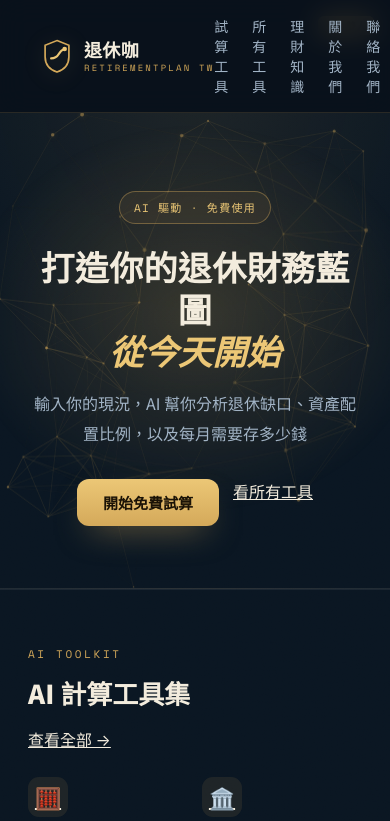
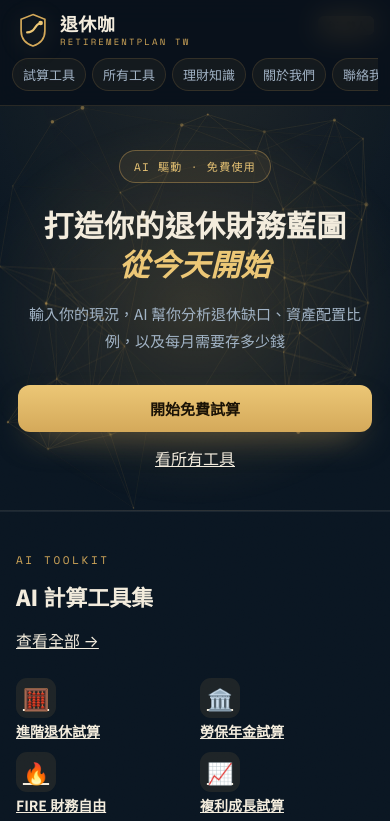
Before and after one commit to kevin806161-stack/retirement-planner, a Next.js app: page / in a window 390 px wide. Shown: the top 821 px of the page. Built offline with nearby package versions, Linux system fonts and the light colour scheme.

Commit message:
Add files via upload

```diff
--- a/pages/index.js
+++ b/pages/index.js
@@ -321,6 +321,15 @@ export default function Home({ articles }) {
 
         @media (max-width: 560px) {
           .home-tools-head, .home-articles-head { flex-direction: column; align-items: flex-start; }
+          .home-tools, .home-articles { padding: 40px 16px; }
+          .home-tools-head h2, .home-articles-head h2 { font-size: 22px; }
+          .home-tools-grid { grid-template-columns: 1fr 1fr; gap: 10px; }
+          .home-articles-grid { grid-template-columns: 1fr; gap: 14px; }
+          .hero-cta { flex-direction: column; align-items: stretch; }
+          .hero-cta .cta-gold, .hero-cta .cta-ghost { justify-content: center; }
+        }
+        @media (max-width: 380px) {
+          .home-tools-grid { grid-template-columns: 1fr; }
         }
       `}</style>
     </>
--- a/styles/globals.css
+++ b/styles/globals.css
@@ -215,3 +215,88 @@ p { color: var(--slate); }
 :global(.subscribe-box .note) { font-size: 11px; color: var(--muted); margin-top: 10px; }
 :global(.subscribe-box .success) { font-size: 15px; color: var(--green); padding: 12px; }
 :global(.subscribe-box .err) { font-size: 12px; color: var(--terra); margin-top: 6px; }
+
+/* =========================================================
+   手機版統一整理（每頁共用；只在窄螢幕生效，不影響桌機）
+   ========================================================= */
+
+/* 平板／窄桌機：導覽稍微收斂 */
+@media (max-width: 820px) {
+  .nav { padding: 14px 20px; }
+  .nav-links { gap: 18px; }
+}
+
+/* 手機：導覽改成「Logo 一行 + 連結橫向可捲」 */
+@media (max-width: 640px) {
+  .nav {
+    flex-direction: column;
+    align-items: stretch;
+    gap: 10px;
+    padding: 12px 16px;
+  }
+  .nav-logo { align-self: flex-start; }
+  .nav-links {
+    gap: 6px;
+    overflow-x: auto;
+    -webkit-overflow-scrolling: touch;
+    scrollbar-width: none;
+    padding-bottom: 2px;
+    margin: 0 -4px;
+  }
+  .nav-links::-webkit-scrollbar { display: none; }
+  .nav-links a {
+    white-space: nowrap;
+    flex: 0 0 auto;
+    font-size: 13px;
+    padding: 6px 10px;
+    border: 1px solid var(--line);
+    border-radius: 999px;
+    background: rgba(212,169,90,.06);
+  }
+  .nav-links .nav-chip { flex: 0 0 auto; }
+
+  /* 首屏 */
+  .hero { padding: 44px 18px 40px; }
+  .hero h1 { font-size: 30px; line-height: 1.3; }
+  .hero-sub { font-size: 15px; }
+
+  /* 各區塊左右留白收斂、標題縮小 */
+  .calc-section, .books { padding: 40px 16px; }
+  .calc-section h2, .books h2 { font-size: 22px; }
+
+  /* 試算器：桌機兩欄 → 手機單欄 */
+  .calc-grid { grid-template-columns: 1fr !important; gap: 16px; }
+  .calc-inputs, .calc-result { padding: 20px; }
+  .result-main .amount, .result-amount { font-size: 32px; }
+
+  /* 書單改單欄，避免擠壓 */
+  .book-grid { grid-template-columns: 1fr 1fr; gap: 12px; }
+
+  /* 頁尾連結換行置中 */
+  .site-footer { padding: 26px 16px; }
+  .site-footer a { display: inline-block; margin: 4px 8px; }
+}
+
+/* 極窄機（iPhone SE 等） */
+@media (max-width: 380px) {
+  .hero h1 { font-size: 26px; }
+  .book-grid { grid-template-columns: 1fr; }
+}
+
+/* 工具頁 / 文章頁：手機統一內距與可讀性（class 為各頁共用命名） */
+@media (max-width: 640px) {
+  .tool-page, .tools-page, .article-page, .articles-page,
+  .legal-page, .contact-page { padding-left: 16px !important; padding-right: 16px !important; }
+  .tool-page h1, .tools-page h1 { font-size: 21px; }
+
+  /* 工具頁常見兩欄版位 → 單欄 */
+  .layout { grid-template-columns: 1fr !important; gap: 20px !important; }
+  .summary-cards { grid-template-columns: 1fr 1fr !important; }
+
+  /* 圖表/表格可橫向捲動，不撐破版面 */
+  .chart-panel { overflow-x: auto; }
+  .article-body :global(table) { display: block; overflow-x: auto; white-space: nowrap; }
+
+  /* 文章內文行高與字級 */
+  .article-body :global(p), .article-body :global(li) { font-size: 15px; }
+}
```
Also changed, not shown: 1 other file (tests, documents, lock files or other folders).
